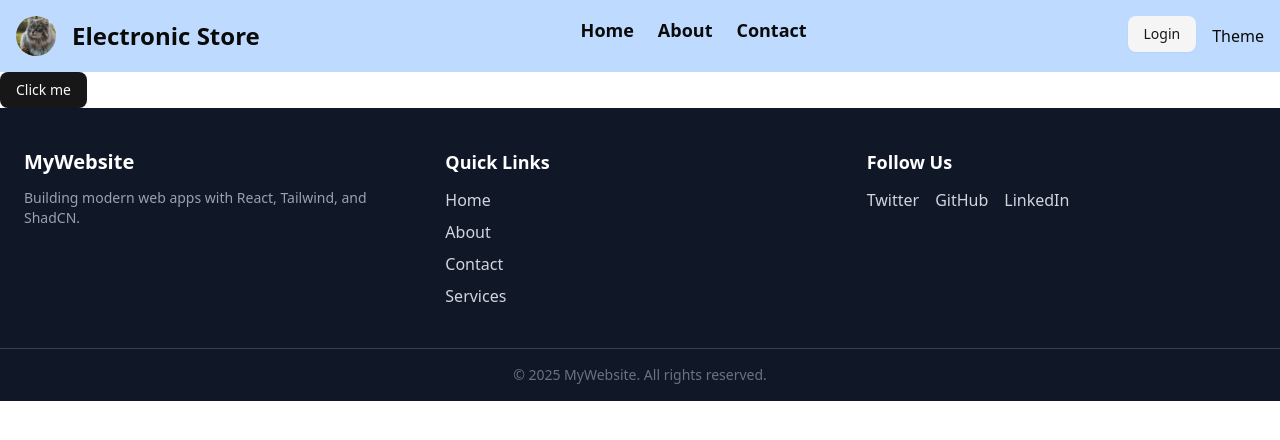
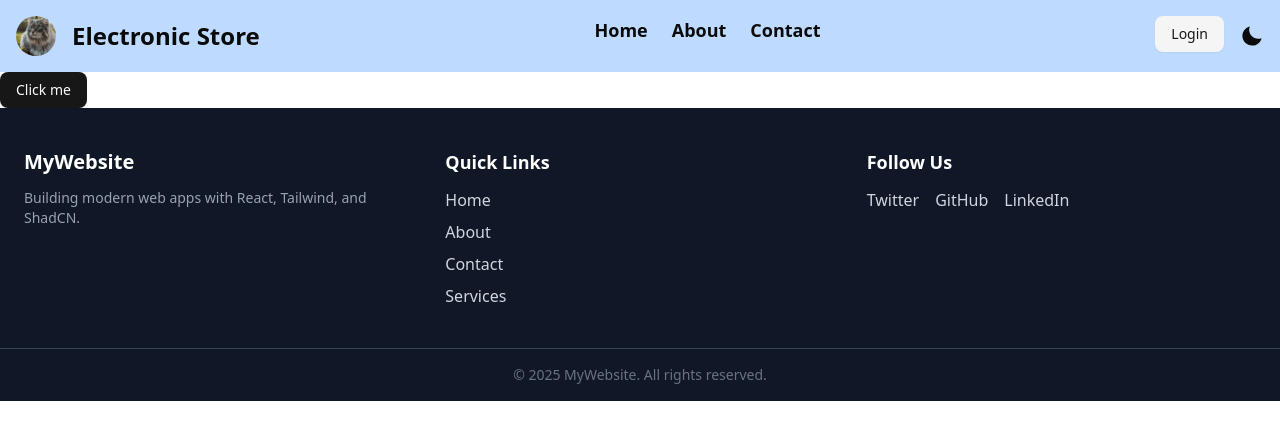
Before and after one commit to ChanVimean/Electronic-Friday, a React (Vite) app: page / in a window 1280 px wide. Shown: the top 440 px of the page. Built offline with nearby package versions, Linux system fonts and the light colour scheme.

Commit message:
Change theme

```diff
--- a/src/components/NavBar.jsx
+++ b/src/components/NavBar.jsx
@@ -1,4 +1,4 @@
-import React from "react";
+import React, { useContext } from "react";
 import {
   NavigationMenu,
   NavigationMenuItem,
@@ -6,10 +6,16 @@ import {
 } from "./ui/navigation-menu";
 import { Link } from "react-router-dom";
 import { Button } from "./ui/button";
+import ThemeContext from "@/context/ThemeContext";
+import { IoSunny } from "react-icons/io5";
+import { IoMdMoon } from "react-icons/io";
 
 const NavBar = () => {
+
+  const { theme, toggleTheme } = useContext(ThemeContext)
+
   return (
-    <nav className="w-full bg-blue-200">
+    <nav className="w-full bg-blue-200 dark:bg-pink-500">
       <div className="max-w-7xl mx-auto p-4 flex justify-between">
         <div className="flex gap-4 items-center text-2xl font-semibold">
           <img
@@ -32,7 +38,9 @@ const NavBar = () => {
 
         <aside className="flex space-x-4">
           <Button variant="secondary" className="cursor-pointer">Login</Button>
-          <button>Theme</button>
+          <button onClick={toggleTheme} className="text-2xl cursor-pointer">
+            {theme === "dark" ? <IoSunny /> : <IoMdMoon />}
+          </button>
         </aside>
       </div>
     </nav>
--- /dev/null
+++ b/src/context/ThemeContext.jsx
@@ -0,0 +1,32 @@
+import { createContext, useEffect, useState } from "react";
+
+const ThemeContext = createContext();
+
+export const ThemeProvider = ({ children }) => {
+  const [theme, setTheme] = useState(
+    () => localStorage.getItem("theme") || "light"
+  );
+
+  const toggleTheme = () => {
+    setTheme(theme === "light" ? "dark" : "light");
+  };
+
+  useEffect(() => {
+    localStorage.setItem("theme", theme);
+
+    document.documentElement.classList.remove("light", "dark");
+    if (theme == "dark") {
+      document.documentElement.classList.add("dark");
+    } else {
+      document.documentElement.classList.add("light");
+    }
+  }, [theme]);
+
+  return (
+    <ThemeContext.Provider value={{ theme, toggleTheme }}>
+      {children}
+    </ThemeContext.Provider>
+  );
+};
+
+export default ThemeContext;
--- a/src/main.jsx
+++ b/src/main.jsx
@@ -3,11 +3,14 @@ import { createRoot } from "react-dom/client";
 import "./index.css";
 import App from "./App.jsx";
 import { BrowserRouter } from "react-router-dom";
+import { ThemeProvider } from "./context/ThemeContext";
 
 createRoot(document.getElementById("root")).render(
   <StrictMode>
     <BrowserRouter>
-      <App />
+      <ThemeProvider>
+        <App />
+      </ThemeProvider>
     </BrowserRouter>
   </StrictMode>
 );
```
